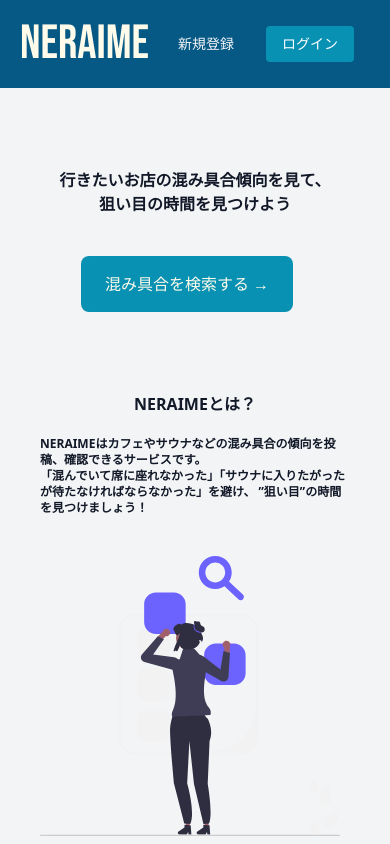
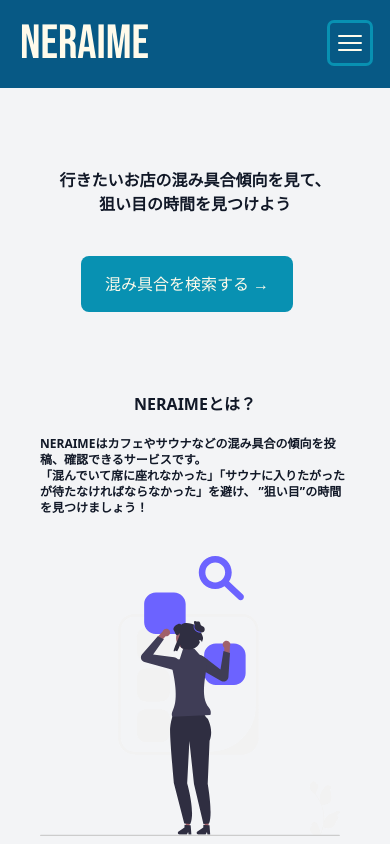
Before and after one commit to Hijikata1869/neraime-frontend, a Next.js app: page / in a window 390 px wide. Shown: the top 844 px of the page. Built offline with nearby package versions, Linux system fonts and the light colour scheme; no server answers.

Commit message:
スマホ表示の場合、ヘッダーにハンバーガーメニューを表示#36

```diff
--- a/components/Layout.tsx
+++ b/components/Layout.tsx
@@ -62,6 +62,11 @@
     notificationCtx.success("ログアウトしました");
   };
 
+  const hundleClick = (event: React.MouseEvent) => {
+    event.preventDefault();
+    alert("Clicked!!");
+  };
+
   return (
     <>
       <header className="p-5 bg-sky-800">
@@ -75,6 +80,7 @@
             </Link>
             {isLogin ? (
               <div>
+                <div className="hidden md:block">
                   <button
                     className="py-2 px-4 rounded text-sm text-gray-100 hover:bg-sky-600 transition mr-4"
                     onClick={logout}
@@ -87,8 +93,31 @@
                     </button>
                   </Link>
                 </div>
+                <div>
+                  <button
+                    className="outline outline-cyan-600 rounded p-1 bg-sky-800 hover:bg-sky-700 md:hidden"
+                    onClick={hundleClick}
+                  >
+                    <svg
+                      xmlns="http://www.w3.org/2000/svg"
+                      fill="none"
+                      viewBox="0 0 24 24"
+                      strokeWidth={1.5}
+                      stroke="currentColor"
+                      className="size-8 text-amber-50"
+                    >
+                      <path
+                        strokeLinecap="round"
+                        strokeLinejoin="round"
+                        d="M3.75 6.75h16.5M3.75 12h16.5m-16.5 5.25h16.5"
+                      />
+                    </svg>
+                  </button>
+                </div>
+              </div>
             ) : (
               <div>
+                <div className="hidden md:block">
                   <Link href="/sign-up">
                     <button className="py-2 px-4 text-sm rounded hover:bg-sky-600 transition mr-4 text-gray-100">
                       新規登録
@@ -99,6 +128,28 @@
                       ログイン
                     </button>
                   </Link>
+                </div>
+                <div>
+                  <button
+                    className="outline outline-cyan-600 rounded p-1 bg-sky-800 hover:bg-sky-700 md:hidden"
+                    onClick={hundleClick}
+                  >
+                    <svg
+                      xmlns="http://www.w3.org/2000/svg"
+                      fill="none"
+                      viewBox="0 0 24 24"
+                      strokeWidth={1.5}
+                      stroke="currentColor"
+                      className="size-8 text-amber-50"
+                    >
+                      <path
+                        strokeLinecap="round"
+                        strokeLinejoin="round"
+                        d="M3.75 6.75h16.5M3.75 12h16.5m-16.5 5.25h16.5"
+                      />
+                    </svg>
+                  </button>
+                </div>
               </div>
             )}
           </div>
```
Lines whose indentation alone changed are shown as unchanged.
